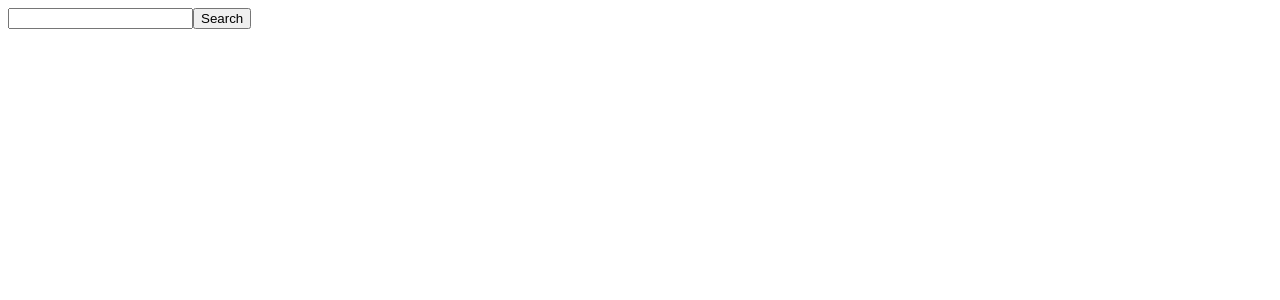
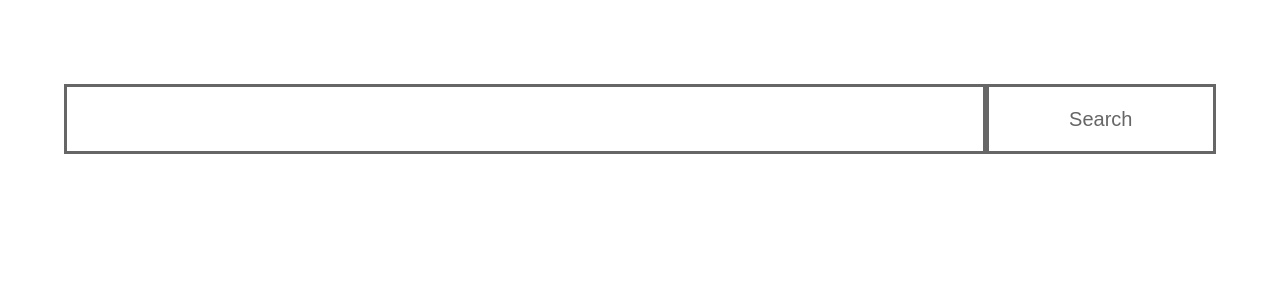
Before and after one commit to filuus/movies, a React app: page / in a window 1280 px wide. Shown: the top 300 px of the page. Built offline with nearby package versions, Linux system fonts and the light colour scheme.

Commit message:
Component styling

```diff
--- a/src/App.js
+++ b/src/App.js
@@ -25,7 +25,7 @@ class App extends Component {
   };
   render() {
     return (
-      <div>
+      <div className="main-container">
         <Search
           textSend={this.state.textSend}
           onGetFilms={this.handleGetFilms}
--- a/src/App.scss
+++ b/src/App.scss
@@ -1,7 +1,81 @@
 $text-color: blue;
 
-.App {
-  margin: 1rem;
-  font-family: Arial, Helvetica, sans-serif;
-  color: $text-color;
+* {
+  margin: 0;
+  padding: 0;
+  box-sizing: border-box;
 }
+
+body {
+  font-size: 10px;
+}
+
+li {
+  list-style: none;
+}
+
+.main-container {
+  display: grid;
+
+  .search-fields,
+  .list-of-films {
+    align-self: center;
+    justify-self: center;
+    width: 90%;
+    margin: auto;
+  }
+
+  .search-fields {
+    margin-top: 5%;
+    margin-bottom: 5%;
+    display: grid;
+    grid-template-columns: 1fr 1fr 1fr 1fr 1fr;
+    grid-template-rows: 20px 1fr auto;
+
+    input[type="text"],
+    input[type="button"] {
+      margin: 0;
+      font-size: 2em;
+      background: #fff;
+      padding: 20px 20px 20px 20px;
+      height: 70px;
+      color: #666;
+      border: 3px solid #666;
+    }
+
+    input[type="text"] {
+      grid-column: 1/5;
+      grid-row: 2/3;
+    }
+
+    input[type="text"]::placeholder {
+      color: #dfdfdf;
+    }
+
+    input[type="button"] {
+      display: block;
+      grid-column: 5/6;
+      grid-row: 2/3;
+      text-align: center;
+    }
+    input[type="button"]:hover {
+      color: #fff;
+      background-color: #666;
+      cursor: pointer;
+    }
+  }
+
+  .list-of-films {
+    ul {
+      li {
+        padding: 1em;
+        border-bottom: 1px solid #ddd;
+        font-size: 1.8em;
+      }
+      li:hover {
+        font-weight: bold;
+        cursor: pointer;
+      }
+    }
+  }
+}
--- a/src/components/list.jsx
+++ b/src/components/list.jsx
@@ -7,13 +7,17 @@ class List extends Component {
 
   render() {
     return (
-      <div>
+      <div className="list-of-films">
         {this.props.loading || !this.props.listOfFilms ? (
           <div>loading...</div>
         ) : (
           <ul>
             {this.props.listOfFilms.map(function(film) {
-              return <li key={film.imdbID}>{film.Title}</li>;
+              return (
+                <li key={film.imdbID} onClick={() => console.log(`test`)}>
+                  {film.Title}
+                </li>
+              );
             })}
           </ul>
         )}
--- a/src/components/search.jsx
+++ b/src/components/search.jsx
@@ -15,10 +15,10 @@ class Search extends Component {
   };
   render() {
     return (
-      <React.Fragment>
+      <div className="search-fields">
         <input type="text" onChange={this.handleChange} />
         <input type="button" value="Search" onClick={this.handleGetFilms} />
-      </React.Fragment>
+      </div>
     );
   }
 }
```
